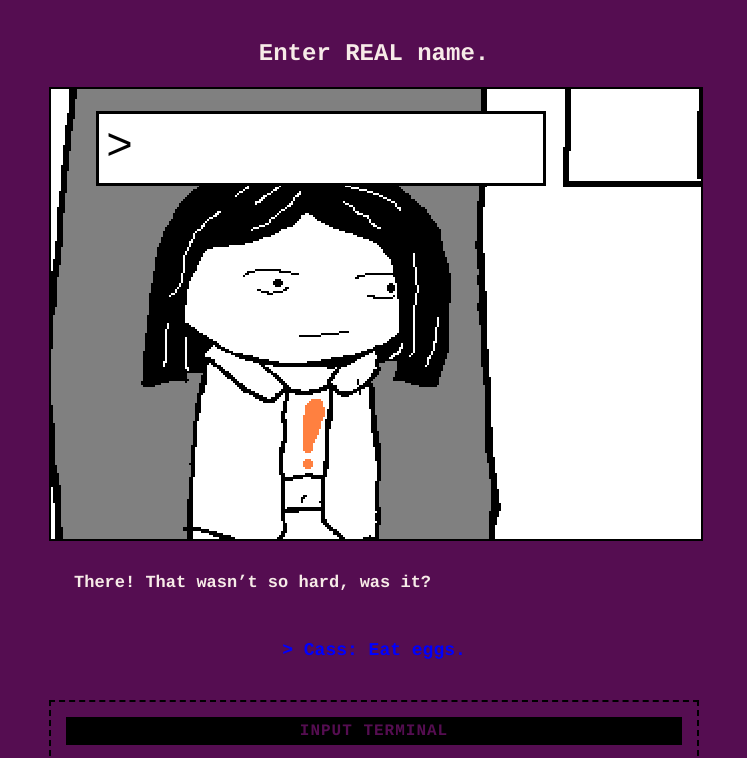
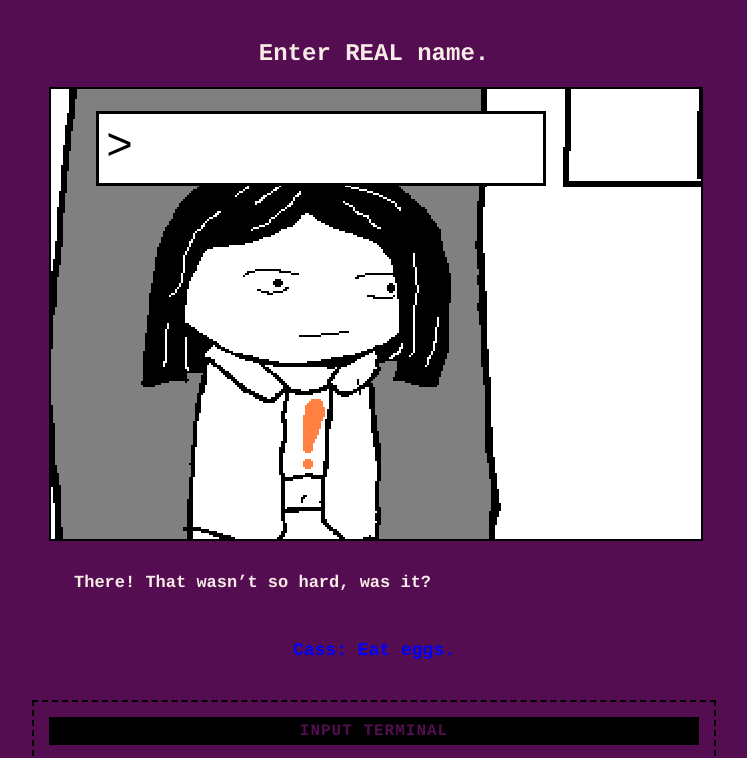
Before and after one commit to Avid-Xenoblade-Player/axp-stu, a Jekyll site: the page built from nRTVD/_posts/2026-10-14-p3.md, in a window 1280 px wide. Shown: the top 758 px of the page, without its empty margins (266-1013 px from the left). Built offline with Jekyll 4.4.1, drawn with Linux system fonts in a browser that asks for light colours; some web fonts are replaced.

Commit message:
Update panel.html

```diff
--- a/nRTVD/_layouts/panel.html
+++ b/nRTVD/_layouts/panel.html
@@ -17,12 +17,13 @@
         {{ content }}
       </div>
 
-		{% assign next_sequence = page.sequence | plus: 1 %}
-		{% assign next_page = site.posts | where: "sequence", next_sequence | first %}
-		{% if next_page %}
-		<a class="command-link" href="{{ next_page.url | relative_url }}">> {{ next_page.panel_title }}</a>
-		{% endif %}
-
+		{% assign target_sequence = page.sequence | plus: 1 %}
+      {% for post in site.posts %}
+        {% if post.sequence == target_sequence %}
+          <a class="command-link" href="{{ post.url | relative_url }}">{{ post.panel_title }}</a>
+        {% endif %}
+      {% endfor %}
+	</div>
     <!-- INPUT TERMINAL -->
     <div style="max-width: 650px; margin: 40px auto; padding: 15px; border: 2px dashed #000000; background-color: #550d51; font-family: 'Atkinson Hyperlegible', Courier, monospace; text-align: left;">
       <h3 style="margin-top: 0; text-align: center; font-size: 16px; font-weight: bold; background-color: #000000; color: #550d51; padding: 5px; letter-spacing: 1px;">
```
